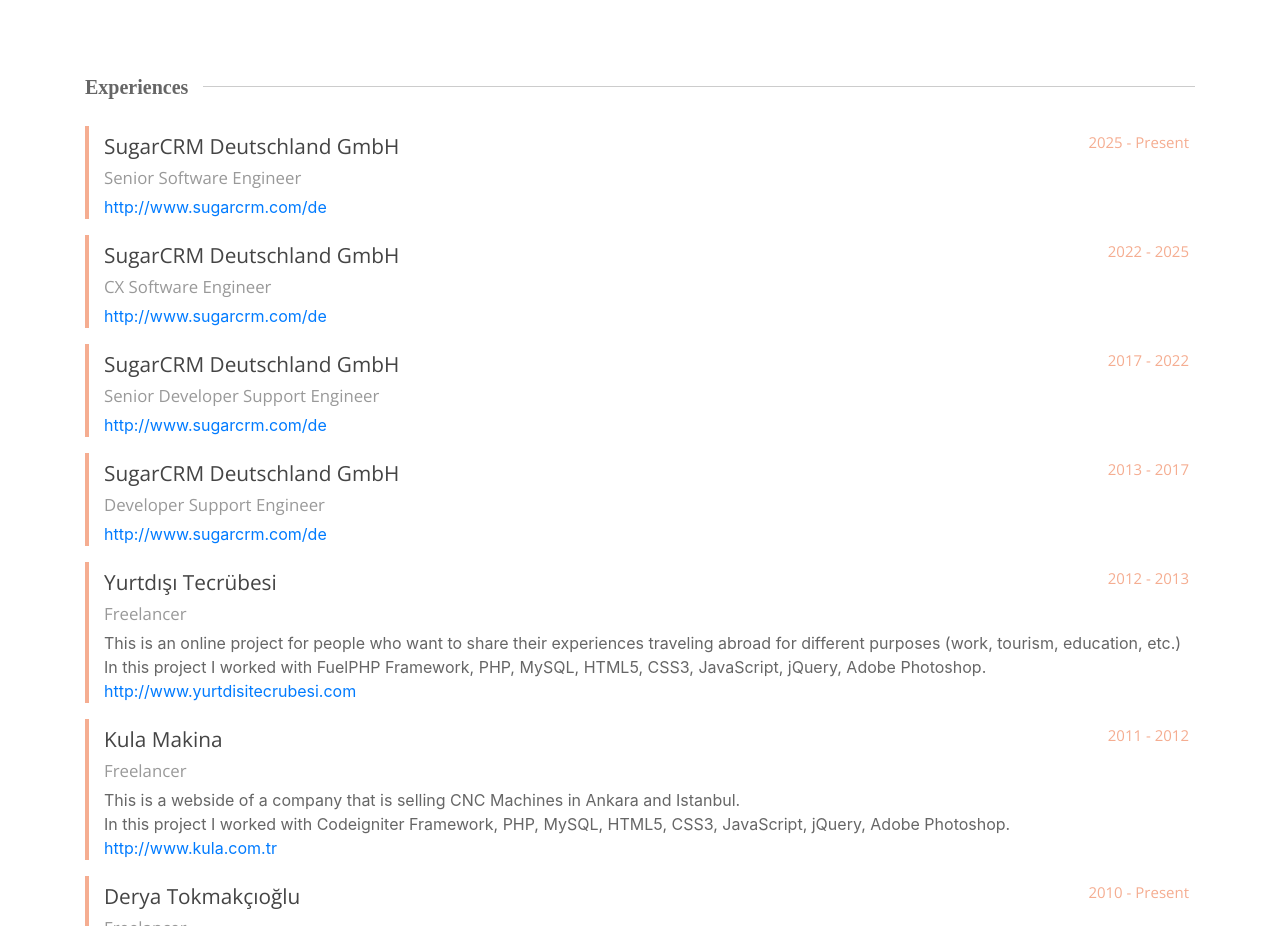
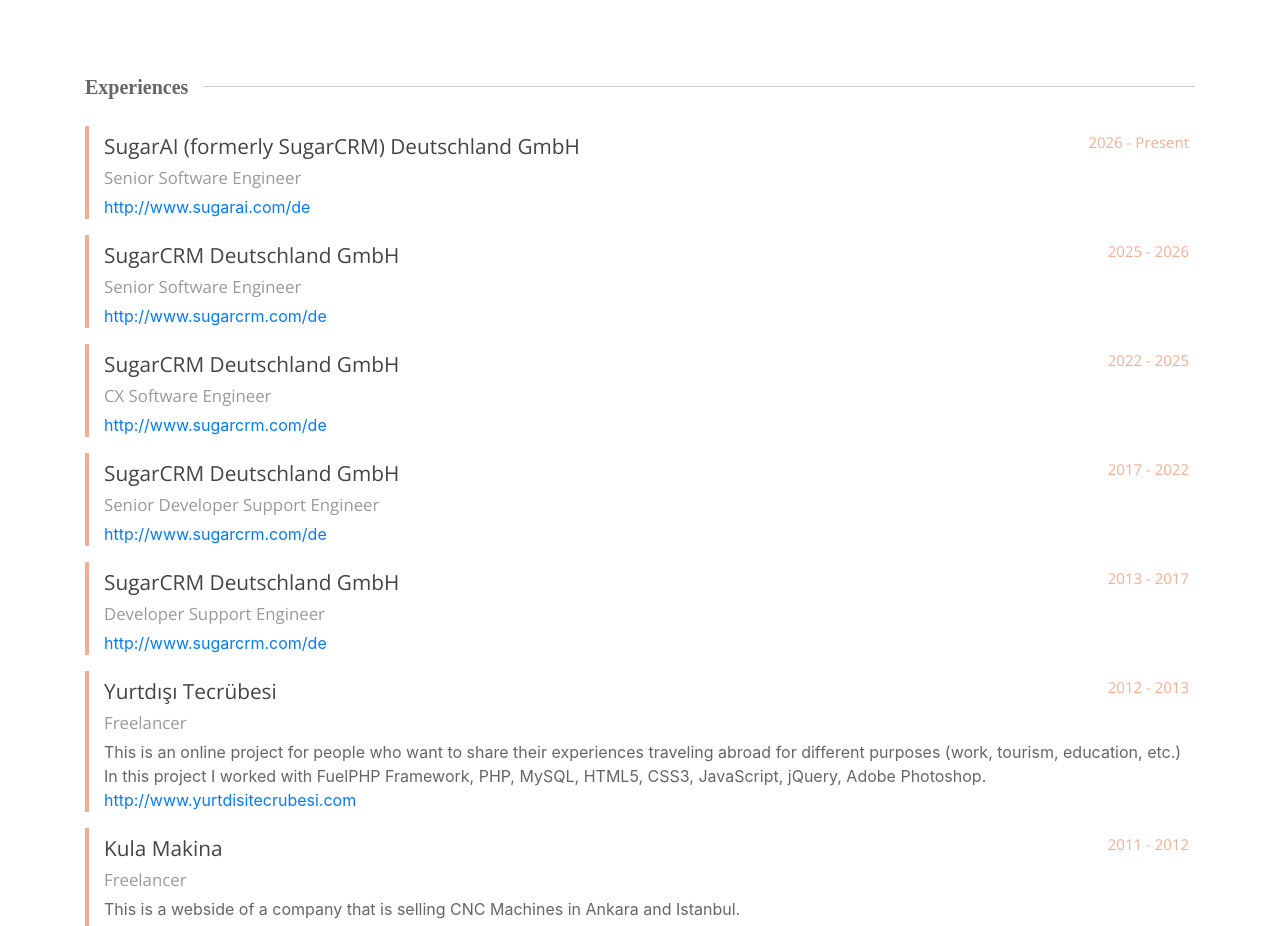
Before and after one commit to tevfik6/tevfik.tumer.me, a plain HTML site: page index.html in a window 1280 px wide. Shown: the part 1040-1966 px from the top of the page. Drawn offline with nearby package versions, Linux system fonts and the light colour scheme; a web font is replaced by a local one.

Commit message:
Updating branding

```diff
--- a/index.html
+++ b/index.html
@@ -239,8 +239,14 @@
                     <script type="text/javascript">
                         var experiences = [
                             {
+                                name: "SugarAI (formerly SugarCRM) Deutschland GmbH",
+                                date: "2026 - Present",
+                                title: "Senior Software Engineer",
+                                description: ' <a href="http://www.sugarai.com/de">http://www.sugarai.com/de</a> ',
+                            },
+                            {
                                 name: "SugarCRM Deutschland GmbH",
-                                date: "2025 - Present",
+                                date: "2025 - 2026",
                                 title: "Senior Software Engineer",
                                 description: ' <a href="http://www.sugarcrm.com/de">http://www.sugarcrm.com/de</a> ',
                             },
```
